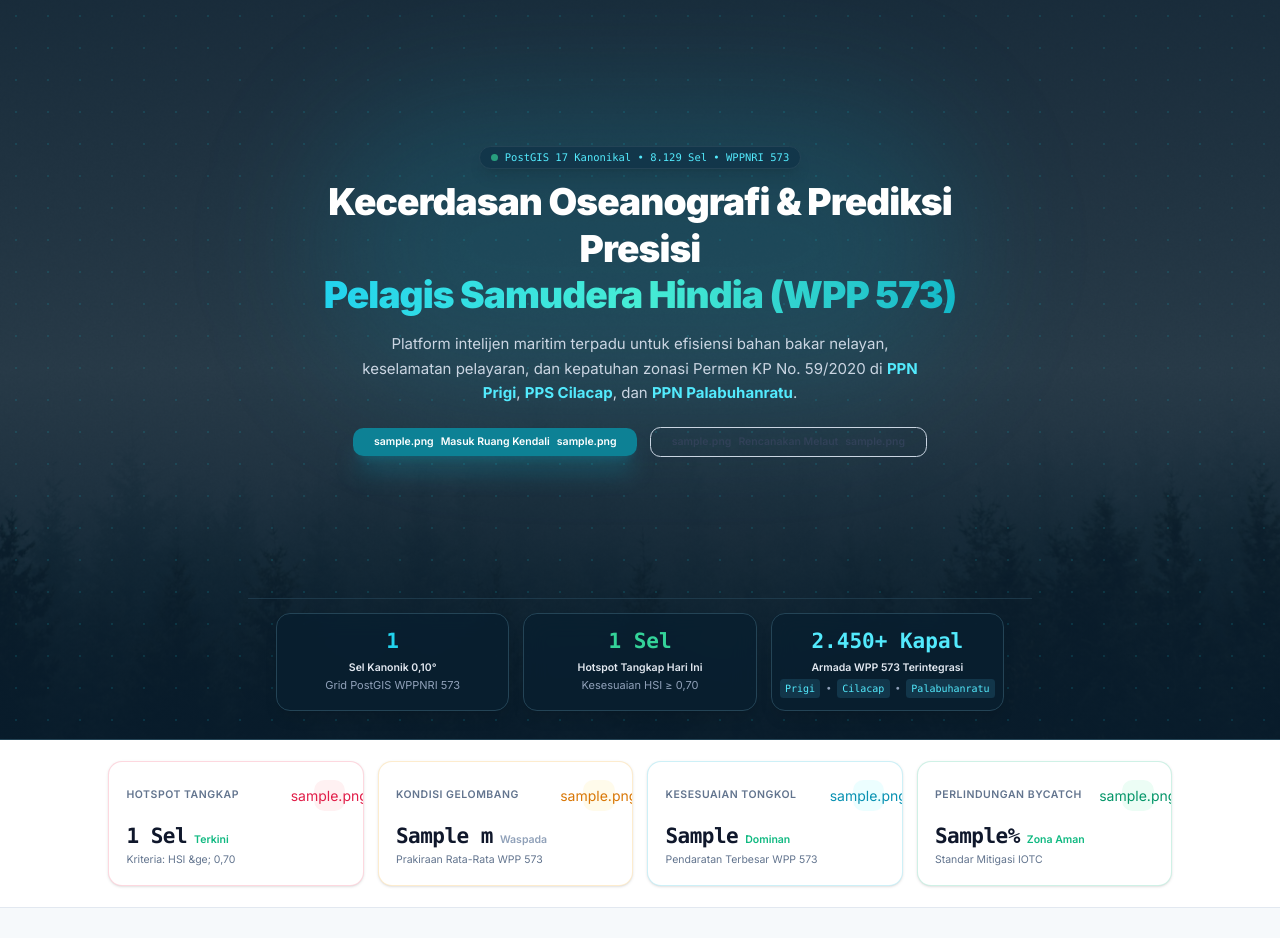
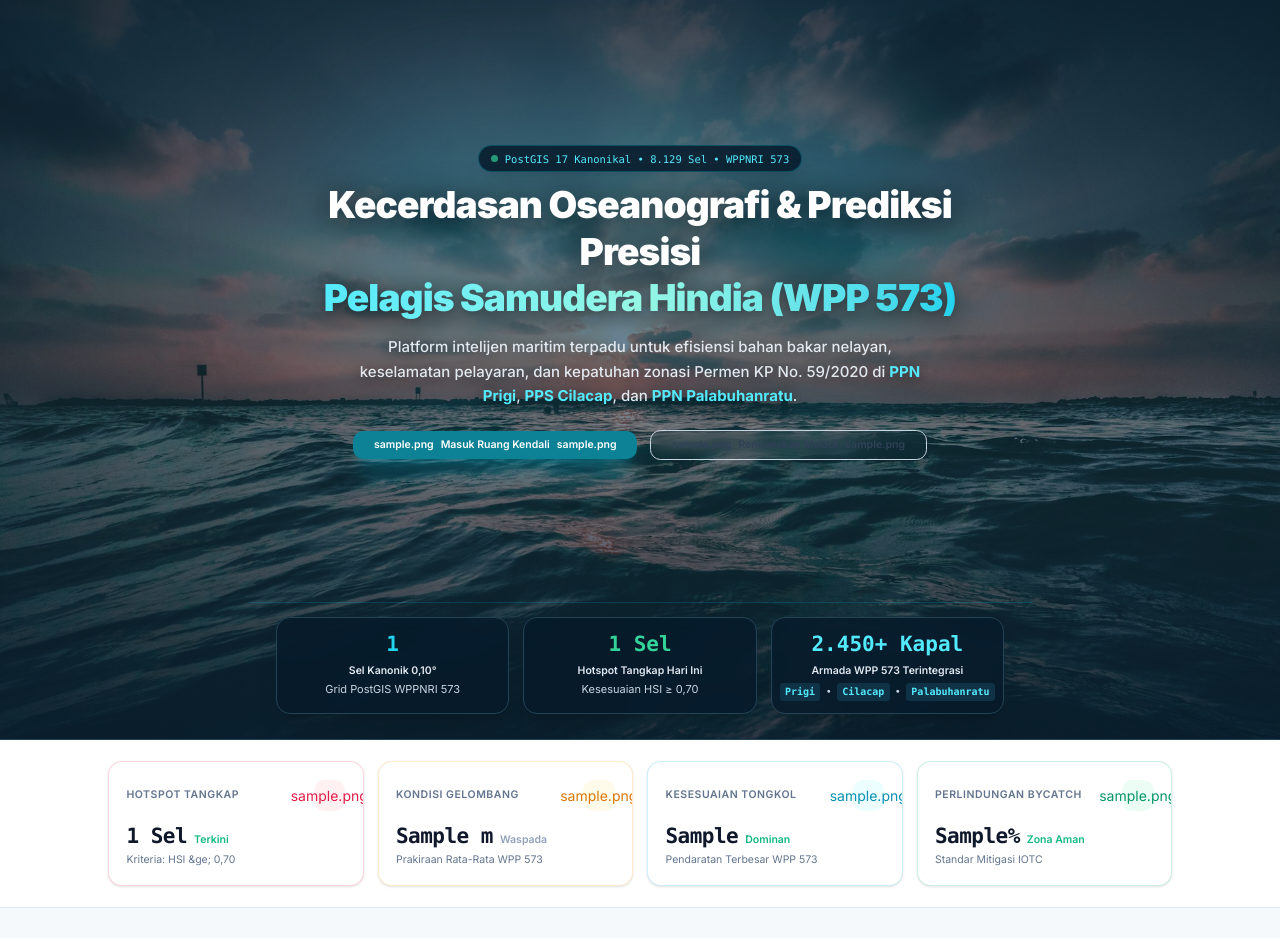
Before and after one commit to ZyrexR/seacast-wpp573, a Laravel app: template seacast-prigi-laravel/resources/views/public/home.blade.php in a window 1280 px wide. Shown: the part 61-999 px from the top of the page. Run offline with Laravel 12, Linux system fonts and the light colour scheme; the template is opened without the code that fills it: most values are stand-ins (such as "Sample title", 1, 10 or a date in 2020); style sheets or scripts are compiled from the project's sources; some libraries are stand-ins or nearby versions; some web fonts are replaced.

Commit message:
fix(ui): update hero background to authentic ocean swells and refine overlay transparency

```diff
--- a/seacast-prigi-laravel/resources/views/public/home.blade.php
+++ b/seacast-prigi-laravel/resources/views/public/home.blade.php
@@ -1,66 +1,65 @@
 <x-layouts.public title="SEACAST — Scientific Ocean Intelligence & Fisheries Decision Support">
     <!-- Hero Section with Centered Cinematic Marine Atmosphere & Fit-to-Screen Proportion -->
-    <section class="relative overflow-hidden text-white min-h-[calc(100vh-4.25rem)] flex flex-col justify-between py-6 sm:py-8 lg:py-8 border-b border-[#244456] bg-cover bg-center bg-no-repeat"
+    <section class="relative overflow-hidden text-white min-h-[calc(100vh-4.25rem)] flex flex-col justify-between py-5 sm:py-6 lg:py-7 border-b border-[#244456] bg-cover bg-center bg-no-repeat"
              style="background-image: url('{{ asset('images/hero-marine.jpg') }}');">
-        <!-- Dark Atmospheric Multi-Layer Overlays for Contrast & Readability -->
-        <div class="absolute inset-0 bg-gradient-to-b from-[#071B2B]/92 via-[#071B2B]/85 to-[#071B2B]/96 pointer-events-none"></div>
-        <div class="absolute inset-0 opacity-15 pointer-events-none" style="background-image: radial-gradient(#13B8C8 1px, transparent 1px); background-size: 32px 32px;"></div>
-        <div class="absolute top-1/3 left-1/2 -translate-x-1/2 -translate-y-1/2 w-[650px] h-[300px] bg-cyan-500/15 rounded-full blur-3xl pointer-events-none"></div>
+        <!-- Atmospheric Translucent Marine Overlays: Visible Ocean Waves with Crisp Text Readability -->
+        <div class="absolute inset-0 bg-gradient-to-b from-[#071B2B]/75 via-[#071B2B]/45 to-[#071B2B]/85 pointer-events-none"></div>
+        <div class="absolute top-1/3 left-1/2 -translate-x-1/2 -translate-y-1/2 w-[650px] h-[300px] bg-cyan-500/20 rounded-full blur-3xl pointer-events-none"></div>
 
         <!-- Spacer for vertical balance -->
         <div></div>
 
         <div class="max-w-4xl mx-auto px-4 sm:px-6 lg:px-8 relative z-10 text-center my-auto">
             <!-- Verified PostGIS Pill -->
-            <div class="inline-flex items-center gap-2 px-3 py-1 rounded-full bg-[#12364A]/90 border border-[#244456] text-[11px] sm:text-xs font-mono text-cyan-300 shadow-lg mb-3">
+            <div class="inline-flex items-center gap-2 px-3.5 py-1.5 rounded-full bg-[#071B2B]/85 border border-cyan-500/30 text-[11px] sm:text-xs font-mono text-cyan-300 shadow-xl backdrop-blur-md mb-3">
                 <span class="w-2 h-2 rounded-full bg-emerald-400 animate-pulse"></span>
                 <span>PostGIS 17 Kanonikal &bull; 8.129 Sel &bull; WPPNRI 573</span>
             </div>
 
-            <!-- Main Cinematic Headline -->
-            <h1 class="text-2xl sm:text-4xl lg:text-[2.65rem] font-black tracking-tight leading-tight text-white mb-3 sm:mb-4">
+            <!-- Main Cinematic Headline with Drop Shadow -->
+            <h1 class="text-2xl sm:text-4xl lg:text-[2.65rem] font-black tracking-tight leading-tight text-white mb-3 sm:mb-4 drop-shadow-[0_4px_16px_rgba(0,0,0,0.85)]">
                 Kecerdasan Oseanografi & Prediksi Presisi <br class="hidden sm:inline">
-                <span class="text-transparent bg-clip-text bg-gradient-to-r from-cyan-400 via-teal-300 to-[#13B8C8]">Pelagis Samudera Hindia (WPP 573)</span>
+                <span class="text-transparent bg-clip-text bg-gradient-to-r from-cyan-300 via-teal-200 to-cyan-400 drop-shadow-md">Pelagis Samudera Hindia (WPP 573)</span>
             </h1>
 
             <!-- Descriptive Subtitle with Multi-Port Coverage -->
-            <p class="text-xs sm:text-sm lg:text-[15px] text-slate-300 leading-relaxed max-w-2xl mx-auto mb-5 sm:mb-6">
-                Platform intelijen maritim terpadu untuk efisiensi bahan bakar nelayan, keselamatan pelayaran, dan kepatuhan zonasi Permen KP No. 59/2020 di <strong class="text-cyan-300">PPN Prigi</strong>, <strong class="text-cyan-300">PPS Cilacap</strong>, dan <strong class="text-cyan-300">PPN Palabuhanratu</strong>.
+            <p class="text-xs sm:text-sm lg:text-[15px] text-slate-200 font-medium leading-relaxed max-w-2xl mx-auto mb-5 sm:mb-6 drop-shadow-[0_2px_8px_rgba(0,0,0,0.9)]">
+                Platform intelijen maritim terpadu untuk efisiensi bahan bakar nelayan, keselamatan pelayaran, dan kepatuhan zonasi Permen KP No. 59/2020 di <strong class="text-cyan-300 font-bold">PPN Prigi</strong>, <strong class="text-cyan-300 font-bold">PPS Cilacap</strong>, dan <strong class="text-cyan-300 font-bold">PPN Palabuhanratu</strong>.
             </p>
 
             <!-- Dual CTA Action Buttons -->
-            <div class="flex flex-wrap items-center justify-center gap-3.5 mb-6 sm:mb-7">
-                <x-ui.button href="{{ route('dashboard') }}" variant="primary" size="md" class="shadow-xl shadow-cyan-500/25 px-6 font-bold">
+            <div class="flex flex-wrap items-center justify-center gap-3.5 mb-5 sm:mb-6">
+                <x-ui.button href="{{ route('dashboard') }}" variant="primary" size="md" class="shadow-xl shadow-cyan-500/30 px-6 font-bold">
                     Masuk Ruang Kendali
                 </x-ui.button>
-                <x-ui.button href="{{ route('dashboard.trip-planner') }}" variant="outline" size="md" class="border-[#244456] bg-[#071B2B]/60 text-slate-200 hover:bg-[#12364A] hover:text-white px-6 font-semibold">
+                <x-ui.button href="{{ route('dashboard.trip-planner') }}" variant="outline" size="md" class="border-cyan-500/30 bg-[#071B2B]/75 text-slate-100 hover:bg-[#12364A] hover:text-white px-6 font-semibold backdrop-blur-sm">
                     Rencanakan Melaut
                 </x-ui.button>
             </div>
         </div>
 
         <!-- Integrated Multi-Port Metrics Strip (Bottom Fold - Always In-View) -->
-        <div class="max-w-4xl mx-auto px-4 sm:px-6 lg:px-8 relative z-10 w-full pt-4 border-t border-[#244456]/70">
+        <div class="max-w-4xl mx-auto px-4 sm:px-6 lg:px-8 relative z-10 w-full pt-3 sm:pt-4 border-t border-cyan-500/20">
             <div class="grid grid-cols-1 sm:grid-cols-3 gap-3 sm:gap-4">
-                <div class="p-3 sm:p-3.5 rounded-2xl bg-[#091F30]/85 border border-[#244456] backdrop-blur-md shadow-lg text-center">
+                <div class="p-3 sm:p-3.5 rounded-2xl bg-[#071B2B]/85 border border-[#244456] backdrop-blur-md shadow-xl text-center">
                     <span class="block text-xl sm:text-2xl font-black font-mono text-cyan-400">{{ number_format($totalCells) }}</span>
                     <span class="text-xs font-semibold text-slate-200">Sel Kanonik 0,10°</span>
-                    <p class="text-[11px] text-slate-400 mt-0.5">Grid PostGIS WPPNRI 573</p>
+                    <p class="text-[11px] text-slate-300 mt-0.5">Grid PostGIS WPPNRI 573</p>
                 </div>
-                <div class="p-3 sm:p-3.5 rounded-2xl bg-[#091F30]/85 border border-[#244456] backdrop-blur-md shadow-lg text-center">
+                <div class="p-3 sm:p-3.5 rounded-2xl bg-[#071B2B]/85 border border-[#244456] backdrop-blur-md shadow-xl text-center">
                     <span class="block text-xl sm:text-2xl font-black font-mono text-emerald-400">{{ $hotspotsCount }} Sel</span>
                     <span class="text-xs font-semibold text-slate-200">Hotspot Tangkap Hari Ini</span>
-                    <p class="text-[11px] text-slate-400 mt-0.5">Kesesuaian HSI &ge; 0,70</p>
+                    <p class="text-[11px] text-slate-300 mt-0.5">Kesesuaian HSI &ge; 0,70</p>
                 </div>
-                <div class="p-3 sm:p-3.5 rounded-2xl bg-[#091F30]/85 border border-[#244456] backdrop-blur-md shadow-lg text-center">
+                <div class="p-3 sm:p-3.5 rounded-2xl bg-[#071B2B]/85 border border-[#244456] backdrop-blur-md shadow-xl text-center">
                     <span class="block text-xl sm:text-2xl font-black font-mono text-cyan-300">2.450+ Kapal</span>
                     <span class="text-xs font-semibold text-slate-200">Armada WPP 573 Terintegrasi</span>
-                    <div class="flex items-center justify-center gap-1.5 mt-1 text-[10px] font-mono text-slate-400">
-                        <span class="px-1.5 py-0.5 rounded bg-[#12364A] text-cyan-300">Prigi</span>
+                    <div class="flex items-center justify-center gap-1.5 mt-1 text-[10px] font-mono text-slate-300">
+                        <span class="px-1.5 py-0.5 rounded bg-[#12364A]/90 text-cyan-300 font-semibold">Prigi</span>
                         <span>&bull;</span>
-                        <span class="px-1.5 py-0.5 rounded bg-[#12364A] text-cyan-300">Cilacap</span>
+                        <span class="px-1.5 py-0.5 rounded bg-[#12364A]/90 text-cyan-300 font-semibold">Cilacap</span>
                         <span>&bull;</span>
-                        <span class="px-1.5 py-0.5 rounded bg-[#12364A] text-cyan-300">Palabuhanratu</span>
+                        <span class="px-1.5 py-0.5 rounded bg-[#12364A]/90 text-cyan-300 font-semibold">Palabuhanratu</span>
                     </div>
                 </div>
             </div>
```
Also changed, not shown: seacast-prigi-laravel/public/images/hero-marine.jpg.
